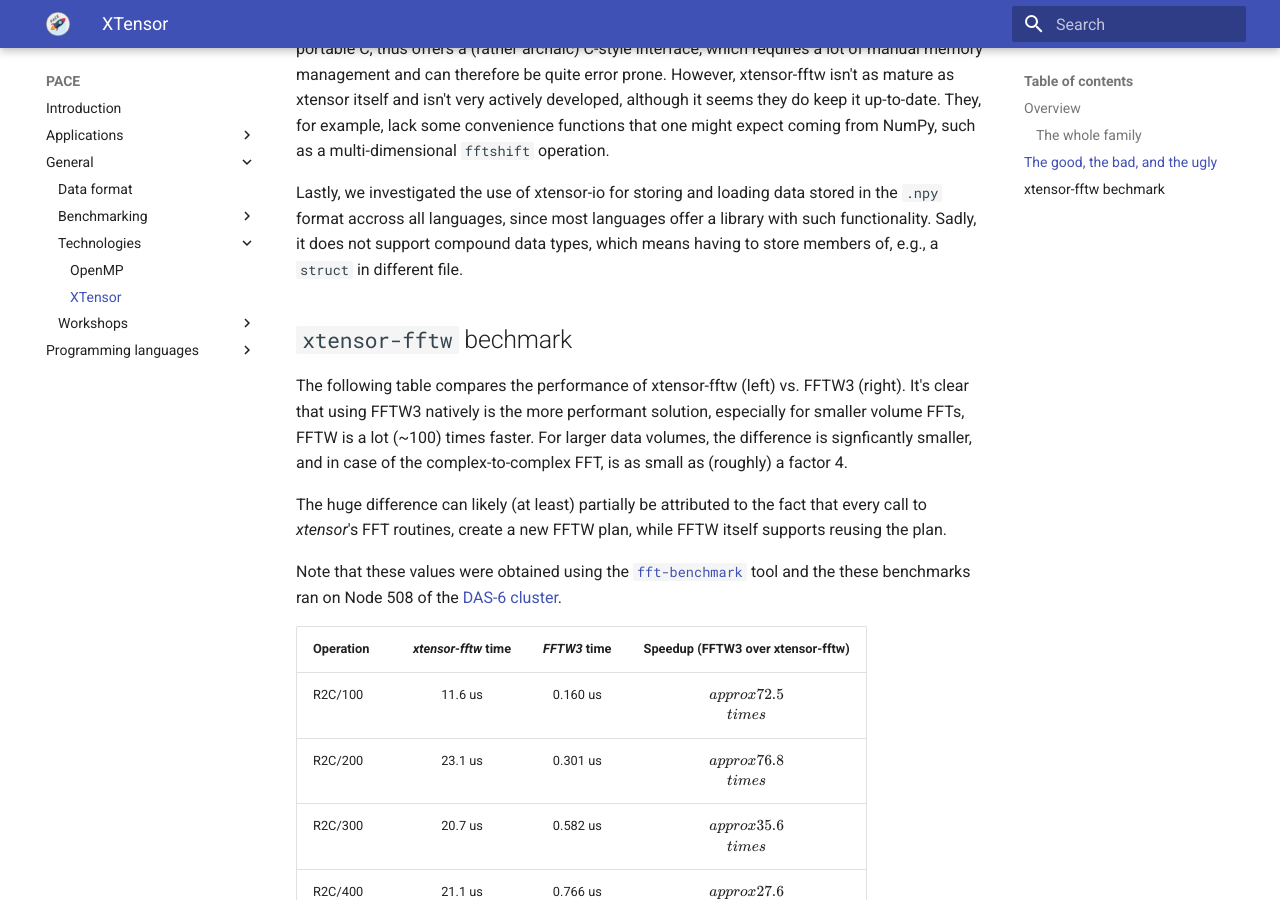
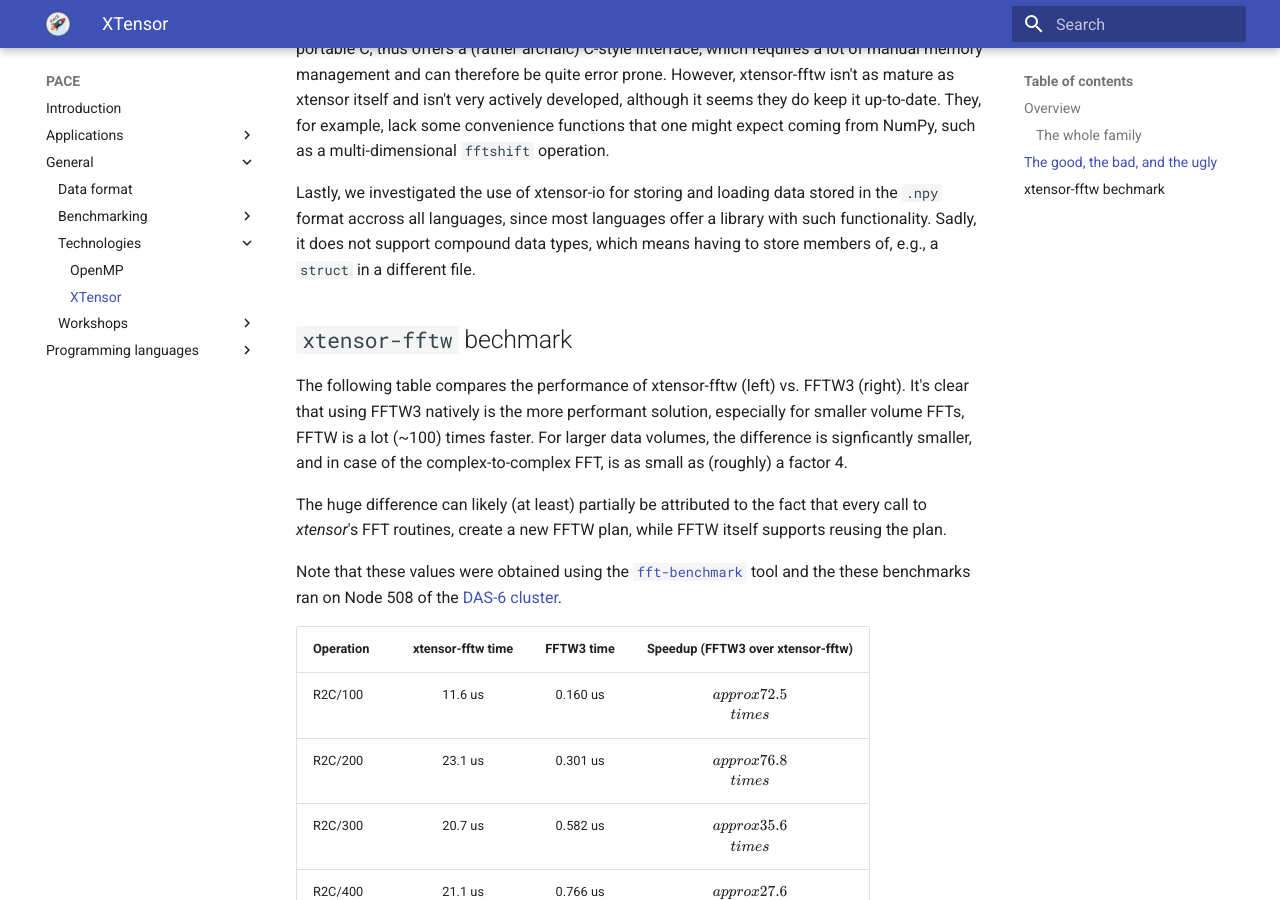
Before and after one commit to astron-rd/PACE, an MkDocs documentation site: the page built from docs/general/technologies/xtensor.md, in a window 1280 px wide and 900 px high, scrolled down 1141 px. Built offline with MkDocs 1.6.1 and Material for MkDocs 9.7.7, drawn with Linux system fonts in a browser that asks for light colours; nearby versions of some CDN libraries.

Commit message:
missing letter

```diff
--- a/docs/general/technologies/xtensor.md
+++ b/docs/general/technologies/xtensor.md
@@ -26,7 +26,7 @@
 
 In particular, this is the case for xtensor-fftw that wraps the commonly used FFTW3 library for computing the FFT; an operation that is omnipresent in radio astronomy. FFTW3 is written in portable C, thus offers a (rather archaic) C-style interface, which requires a lot of manual memory management and can therefore be quite error prone. However, xtensor-fftw isn't as mature as xtensor itself and isn't very actively developed, although it seems they do keep it up-to-date. They, for example, lack some convenience functions that one might expect coming from NumPy, such as a multi-dimensional `fftshift` operation.
 
-Lastly, we investigated the use of xtensor-io for storing and loading data stored in the `.npy` format accross all languages, since most languages offer a library with such functionality. Sadly, it does not support compound data types, which means having to store members of, e.g., a `struct` in different file.
+Lastly, we investigated the use of xtensor-io for storing and loading data stored in the `.npy` format accross all languages, since most languages offer a library with such functionality. Sadly, it does not support compound data types, which means having to store members of, e.g., a `struct` in a different file.
 
 ## `xtensor-fftw` bechmark
 
@@ -36,7 +36,7 @@
 
 Note that these values were obtained using the [`fft-benchmark`](https://git.astron.nl/RD/fft-benchmark) tool and the these benchmarks ran on Node 508 of the [DAS-6 cluster](https://www.cs.vu.nl/das6/clusters.shtml).
 
-| Operation | *xtensor-fftw* time | *FFTW3* time | Speedup (FFTW3 over xtensor-fftw) |
+| Operation | xtensor-fftw time | FFTW3 time | Speedup (FFTW3 over xtensor-fftw) |
 | :--- | :---: | :---: | :---: |
 | R2C/100 | 11.6 us | 0.160 us | $\\approx 72.5\\times$ |
 | R2C/200 | 23.1 us | 0.301 us | $\\approx 76.8\\times$ |
```
